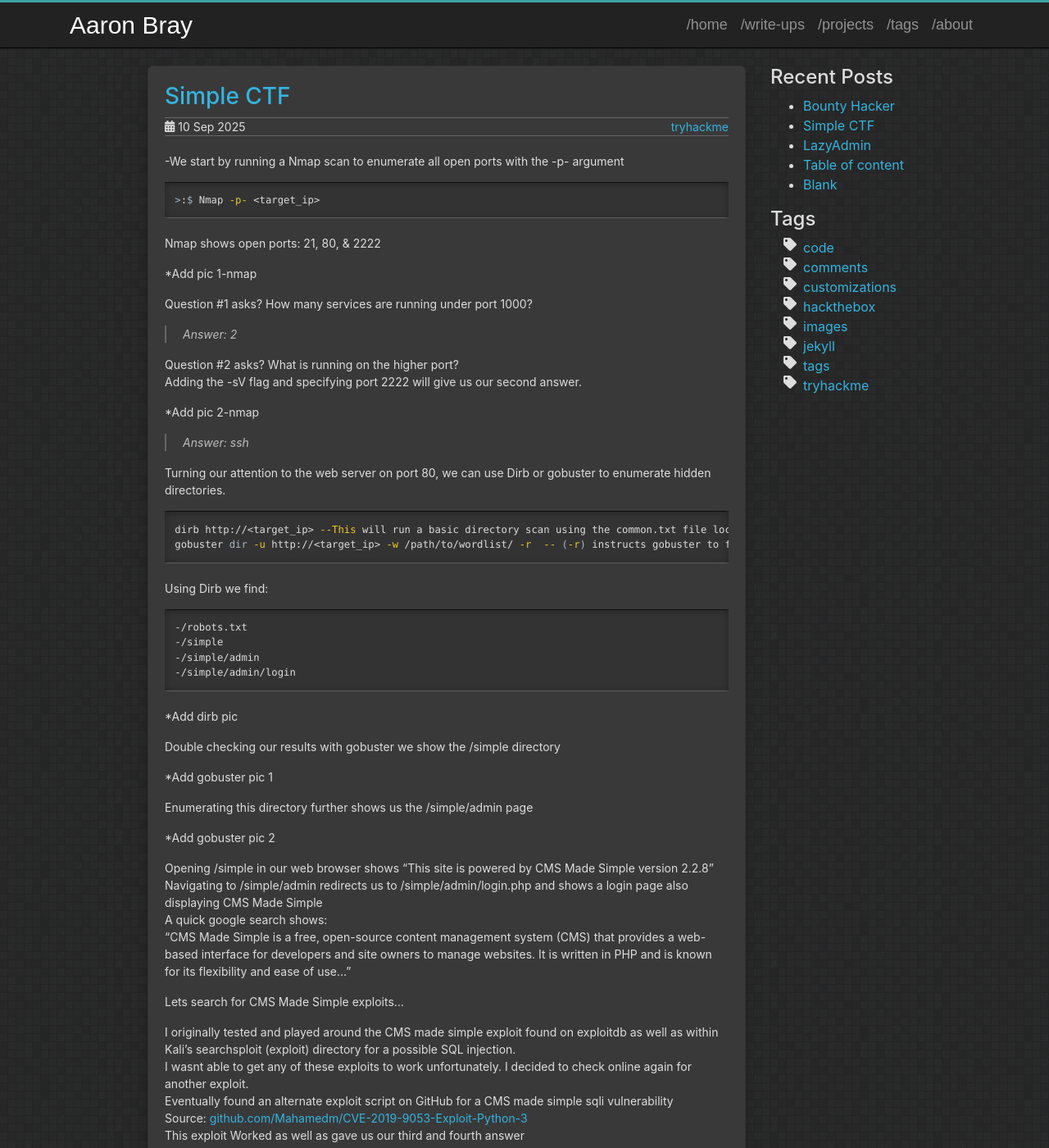
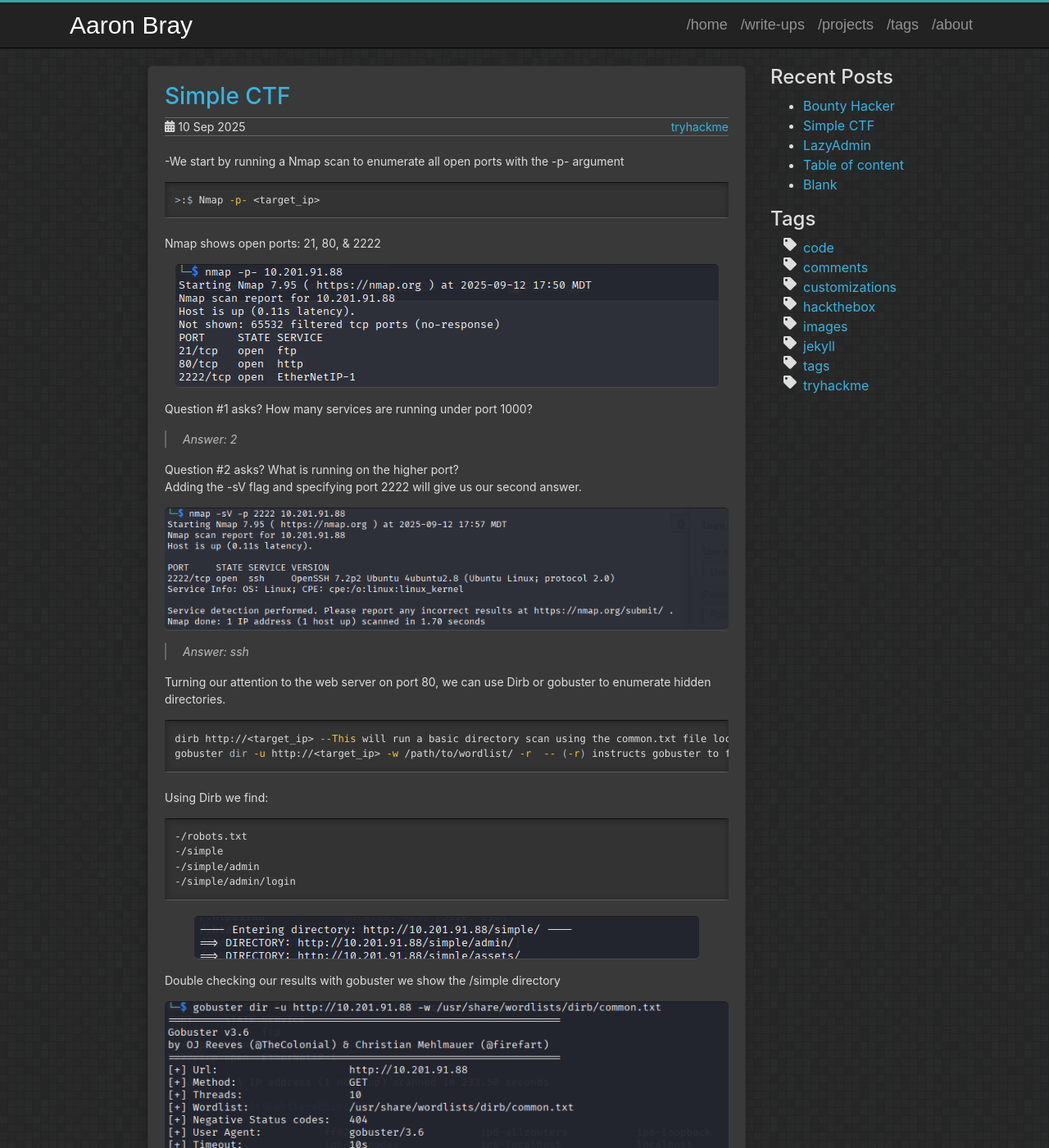
Before and after one commit to AaronBray/AaronBray.github.io, a Jekyll site: the page built from _posts/2025-09-10-SimpleCTF.md, in a window 1280 px wide and 1400 px high. Shown: the whole window at 82% size. Built offline with Jekyll 4.4.1, drawn with Linux system fonts in a browser that asks for light colours; some of the changed text lies outside the part shown.

Commit message:
Update 2025-09-10-SimpleCTF.md

```diff
--- a/_posts/2025-09-10-SimpleCTF.md
+++ b/_posts/2025-09-10-SimpleCTF.md
@@ -15,7 +15,7 @@ description: Simple CTF write-up
 
 Nmap shows open ports: 21, 80, & 2222
 
-*Add pic 1-nmap
+![img]({{ '/assets/images/1-simple-ctf.png' | relative_url }}){: .center-image }
 
 Question #1 asks? How many services are running under port 1000?
 
@@ -24,7 +24,7 @@ Question #1 asks? How many services are running under port 1000?
 Question #2 asks? What is running on the higher port?
 Adding the -sV flag and specifying port 2222 will give us our second answer.
 
-*Add pic 2-nmap
+![img]({{ '/assets/images/2-simple-ctf.png' | relative_url }}){: .center-image }
 
 >Answer: ssh
 
@@ -43,25 +43,31 @@ Using Dirb we find:
 -/simple/admin/login
 {% endhighlight bash %}
 
-*Add dirb pic
+![img]({{ '/assets/images/3-simple-ctf.png' | relative_url }}){: .center-image }
 
 Double checking our results with gobuster we show the /simple directory
 
 
-*Add gobuster pic 1
+![img]({{ '/assets/images/4-simple-ctf.png' | relative_url }}){: .center-image }
 
 Enumerating this directory further shows us the /simple/admin page
 
-*Add gobuster pic 2
+![img]({{ '/assets/images/5-simple-ctf.png' | relative_url }}){: .center-image }
 
 Opening /simple in our web browser shows "This site is powered by CMS Made Simple version 2.2.8"
 Navigating to /simple/admin redirects us to /simple/admin/login.php and shows a login page also displaying CMS Made Simple
+
+![img]({{ '/assets/images/6-simple-ctf.png' | relative_url }}){: .center-image }
+
 A quick google search shows:
 "CMS Made Simple is a free, open-source content management system (CMS) that provides a web-based interface for developers and site owners to manage websites. It is written in PHP and is known for its flexibility and ease of use..."
 
 Lets search for CMS Made Simple exploits...
 
 I originally tested and played around the CMS made simple exploit found on exploitdb as well as within Kali's searchsploit (exploit) directory for a possible SQL injection.
+
+![img]({{ '/assets/images/7-simple-ctf.png' | relative_url }}){: .center-image }
+
 I wasnt able to get any of these exploits to work unfortunately. I decided to check online again for another exploit.
 Eventually found an alternate exploit script on GitHub for a CMS made simple sqli vulnerability
 Source:  [github.com/Mahamedm/CVE-2019-9053-Exploit-Python-3](https://github.com/Mahamedm/CVE-2019-9053-Exploit-Python-3)
@@ -81,7 +87,7 @@ Running this exploit script against the target IP shows:
 {% endhighlight bash %}
 ________________
 
-*add python pic
+![img]({{ '/assets/images/8-simple-ctf.png' | relative_url }}){: .center-image }
 
 ______________________
 
@@ -105,10 +111,12 @@ Our second option shows that we can use:
 
 >m 20 (md5($salt.$pass))
 
+![img]({{ '/assets/images/9-simple-ctf.png' | relative_url }}){: .center-image }
+
 using the -m option,-a 0 option for wordlist attack mode, and the rockyou.txt password file we are able to crack the hash!
 >hashcat.exe -m 20 -a 0 hash.txt password_list.txt
 
-*Add hashcatpassword pic
+![img]({{ '/assets/images/10-simple-ctf.png' | relative_url }}){: .center-image }
 
 We now get our fifth answer
 
@@ -140,7 +148,7 @@ This will convert into a bash shell
 Immediately we are shown the user.txt file
 
 
-*Add user flag pic
+![img]({{ '/assets/images/11-simple-ctf.png' | relative_url }}){: .center-image }
 
 
 Lets open this file to uncover the user flag
@@ -154,7 +162,7 @@ ______________________________________________________________
 
 Looking around the directories shows us another user
 
-*sunbath pic
+![img]({{ '/assets/images/12-simple-ctf.png' | relative_url }}){: .center-image }
 
 >Answer: sunbath
 
@@ -166,7 +174,7 @@ Searching:
 >{% endhighlight bash %}
 We see that VIM commands are allowed to be run as sudo
 
-*sudo pic
+![img]({{ '/assets/images/13-simple-ctf.png' | relative_url }}){: .center-image }
 
 Searching [FTGObins](https://gtfobins.github.io/) shows that we can use VIM to escalate our privilege:
 
@@ -185,7 +193,7 @@ We now have the root.txt flag file shown in the /root directory accessible
 When we cat out this file we can see that we have now uncovered the root flag!
 
 
-*Add root pic
+![img]({{ '/assets/images/14-simple-ctf.png' | relative_url }}){: .center-image }
 
 >Answer: ROOT FLAG!!!!!!!!! [not shown on purpose]
 
```
